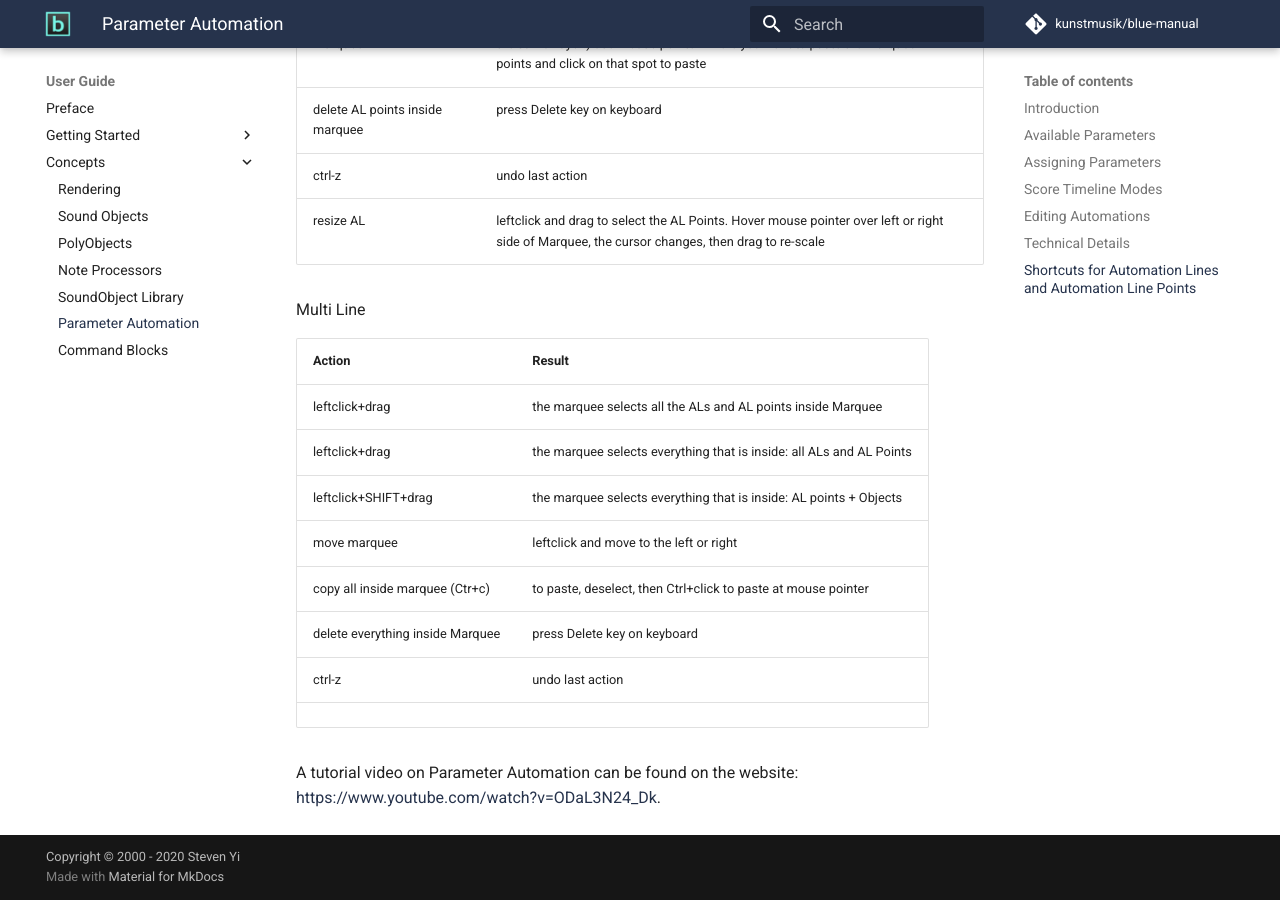
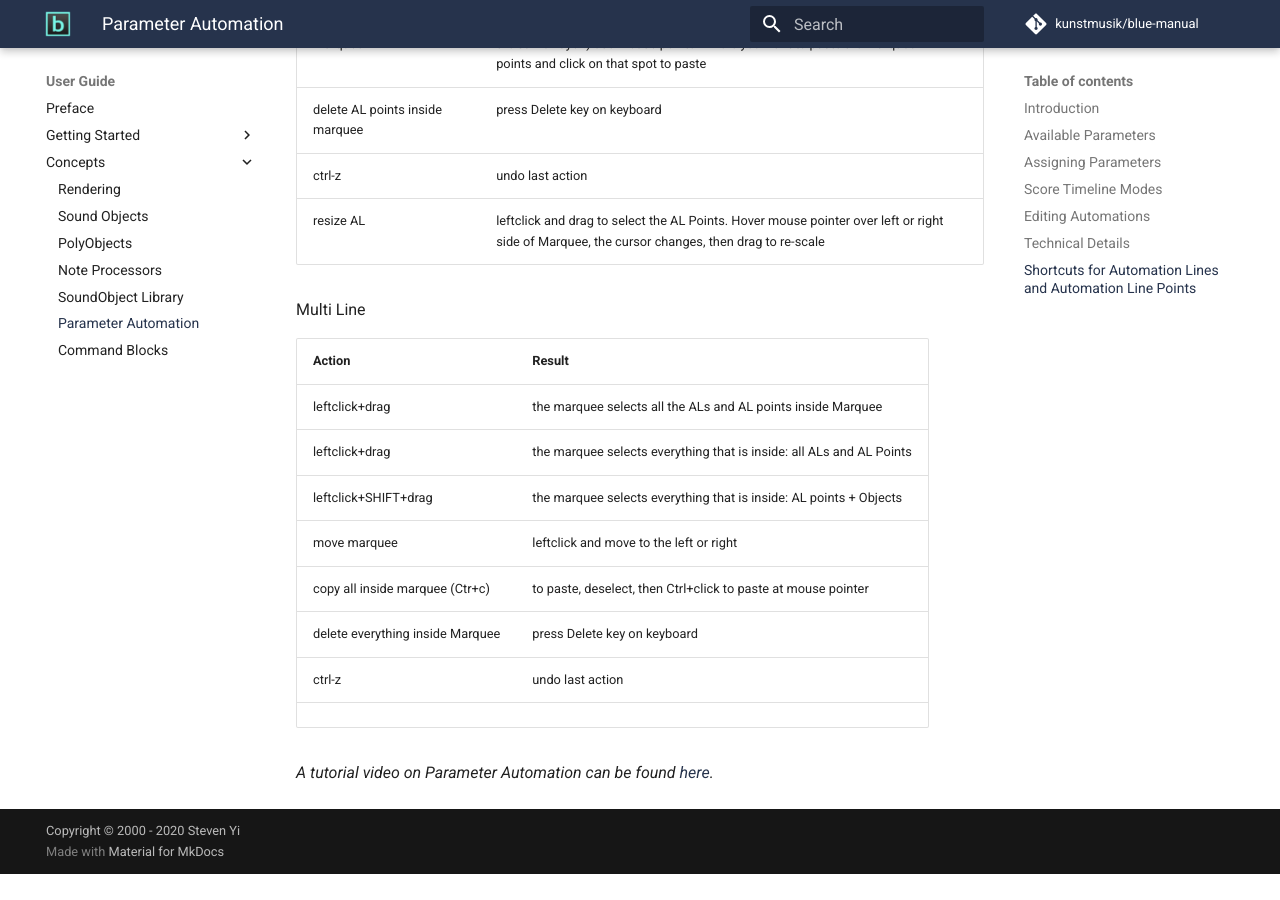
Before and after one commit to kunstmusik/blue-manual, an MkDocs documentation site: the page built from docs/users/concepts/parameterAutomation.md, in a window 1280 px wide and 900 px high, scrolled down 4049 px. Built offline with MkDocs 1.6.1 and Material for MkDocs 9.7.7, drawn with Linux system fonts in a browser that asks for light colours; comment, search, counter and statistics services are not loaded; after the commit the page ends 4923 px from its top, so only the background shows below that.

Commit message:
better formatting

```diff
--- a/docs/users/concepts/parameterAutomation.md
+++ b/docs/users/concepts/parameterAutomation.md
@@ -188,5 +188,4 @@ Multi Line
 | ctrl-z       | undo last action                                                                                                     |
                                                                                         |
 
-A tutorial video on Parameter Automation can be found on the website:
-<https://www.youtube.com/watch?v=ODaL3N24_Dk>.
+_A tutorial video on Parameter Automation can be found [here](https://www.youtube.com/watch?v=ODaL3N24_Dk)._
```
